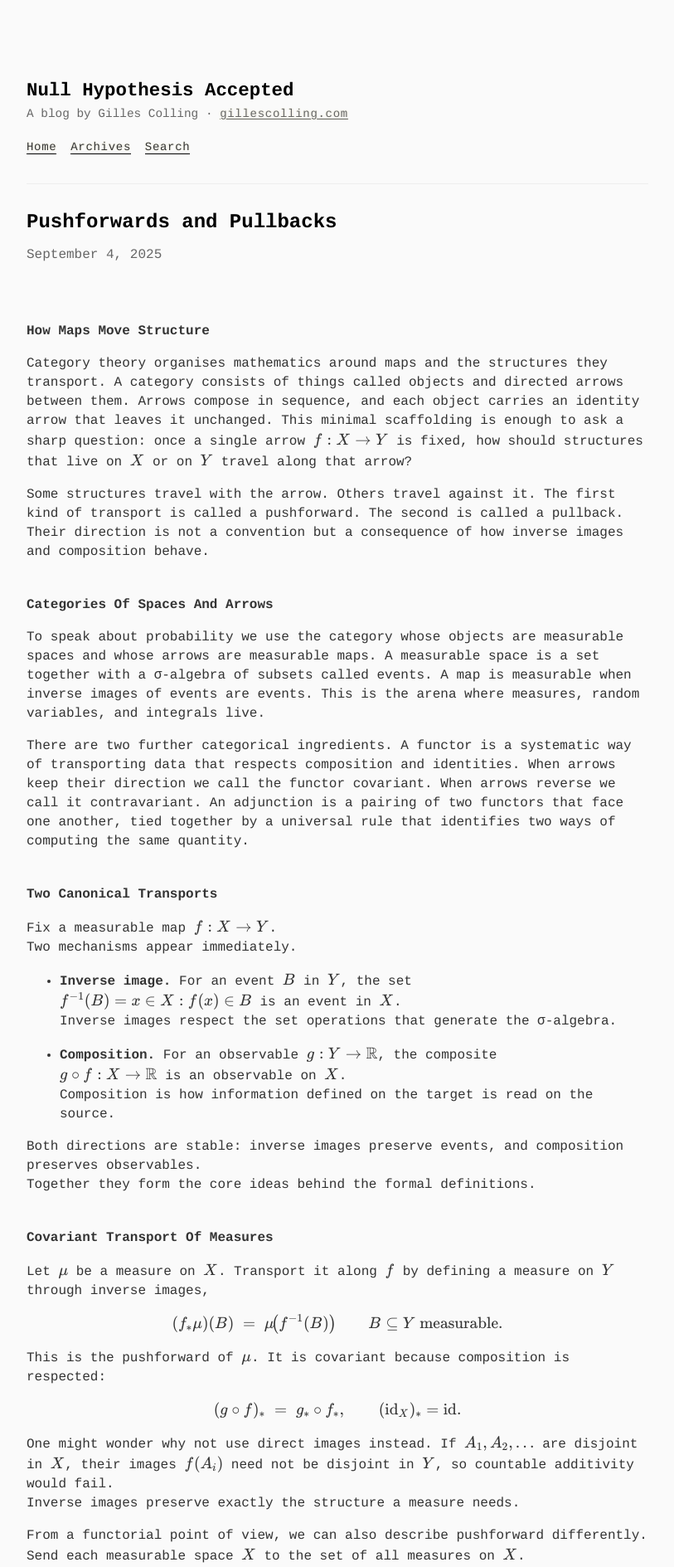
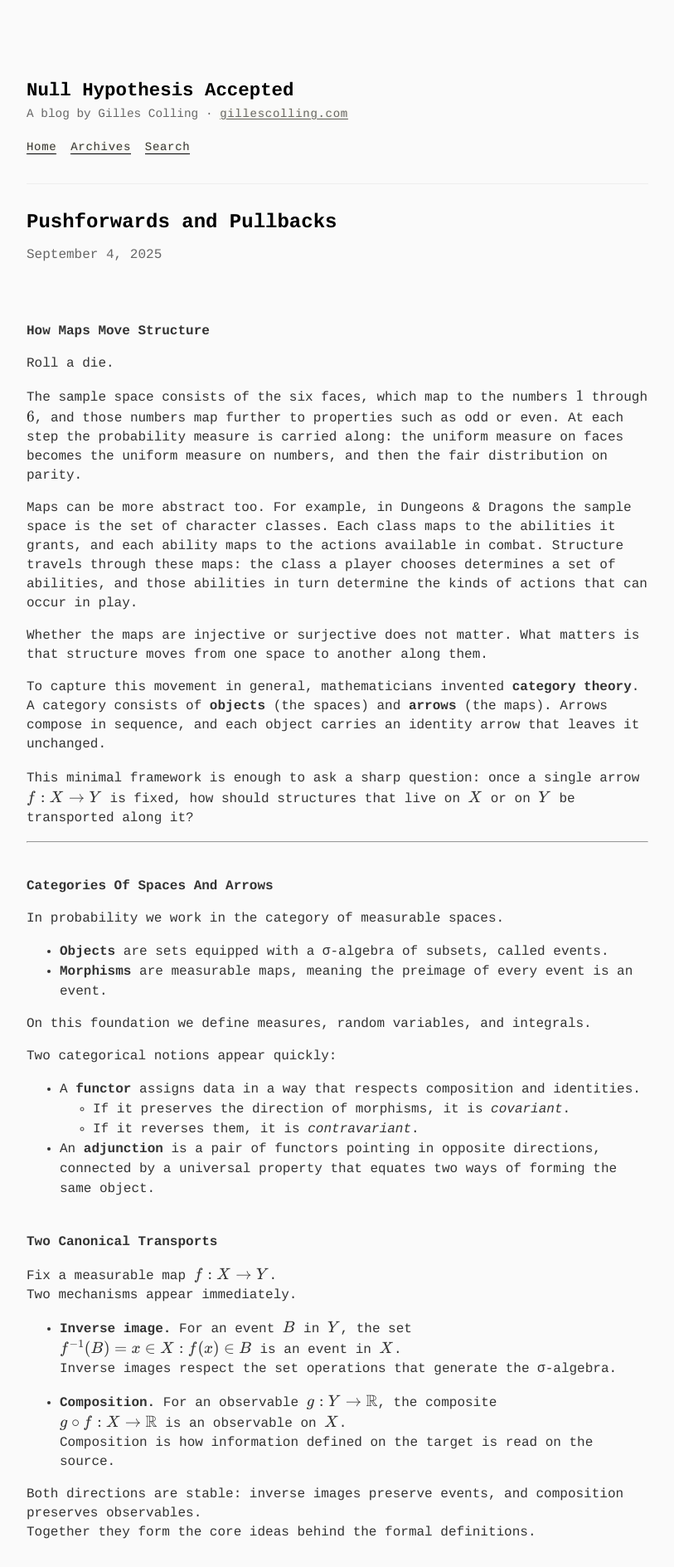
Before and after one commit to gcol33/blog, a Jekyll site: the page built from _posts/2025-09-04-pushforwards-pullbacks.md, in a window 1280 px wide. Shown: the top 1889 px of the page at 83% size, without its empty margins (233-1046 px from the left). Built offline with Jekyll 4.4.1, drawn with Linux system fonts in a browser that asks for light colours; some web fonts are replaced.

Commit message:
New post

```diff
--- a/_posts/2025-09-04-pushforwards-pullbacks.md
+++ b/_posts/2025-09-04-pushforwards-pullbacks.md
@@ -7,15 +7,34 @@ categories: category-theory measure-theory probability
 
 ## How Maps Move Structure
 
-Category theory organises mathematics around maps and the structures they transport. A category consists of things called objects and directed arrows between them. Arrows compose in sequence, and each object carries an identity arrow that leaves it unchanged. This minimal scaffolding is enough to ask a sharp question: once a single arrow $f: X \to Y$ is fixed, how should structures that live on $X$ or on $Y$ travel along that arrow?
+Roll a die.
 
-Some structures travel with the arrow. Others travel against it. The first kind of transport is called a pushforward. The second is called a pullback. Their direction is not a convention but a consequence of how inverse images and composition behave.
+The sample space consists of the six faces, which map to the numbers $1$ through $6$, and those numbers map further to properties such as odd or even. At each step the probability measure is carried along: the uniform measure on faces becomes the uniform measure on numbers, and then the fair distribution on parity.
+
+Maps can be more abstract too. For example, in Dungeons & Dragons the sample space is the set of character classes. Each class maps to the abilities it grants, and each ability maps to the actions available in combat. Structure travels through these maps: the class a player chooses determines a set of abilities, and those abilities in turn determine the kinds of actions that can occur in play.
+
+Whether the maps are injective or surjective does not matter. What matters is that structure moves from one space to another along them.
+
+To capture this movement in general, mathematicians invented **category theory**. A category consists of **objects** (the spaces) and **arrows** (the maps). Arrows compose in sequence, and each object carries an identity arrow that leaves it unchanged.
+
+This minimal framework is enough to ask a sharp question: once a single arrow $f: X \to Y$ is fixed, how should structures that live on $X$ or on $Y$ be transported along it?
+
+
+---
 
 ## Categories Of Spaces And Arrows
 
-To speak about probability we use the category whose objects are measurable spaces and whose arrows are measurable maps. A measurable space is a set together with a σ-algebra of subsets called events. A map is measurable when inverse images of events are events. This is the arena where measures, random variables, and integrals live.
+In probability we work in the category of measurable spaces.
+- **Objects** are sets equipped with a σ-algebra of subsets, called events.
+- **Morphisms** are measurable maps, meaning the preimage of every event is an event.
 
-There are two further categorical ingredients. A functor is a systematic way of transporting data that respects composition and identities. When arrows keep their direction we call the functor covariant. When arrows reverse we call it contravariant. An adjunction is a pairing of two functors that face one another, tied together by a universal rule that identifies two ways of computing the same quantity.
+On this foundation we define measures, random variables, and integrals.
+
+Two categorical notions appear quickly:
+- A **functor** assigns data in a way that respects composition and identities.
+  - If it preserves the direction of morphisms, it is *covariant*.
+  - If it reverses them, it is *contravariant*.
+- An **adjunction** is a pair of functors pointing in opposite directions, connected by a universal property that equates two ways of forming the same object.
 
 ## Two Canonical Transports
 
--- a/assets/css/09-spacings.css
+++ b/assets/css/09-spacings.css
@@ -86,3 +86,6 @@ a, .link {
   text-underline-offset: .17em;
   text-decoration-skip-ink: auto;
 }
+mjx-container[jax="CHTML"][display="false"] {
+  display: inline-block;
+}
```
Also changed, not shown: _posts/2025-09-05-waiting-for-a-bus.md (added, +124 -0 lines).
